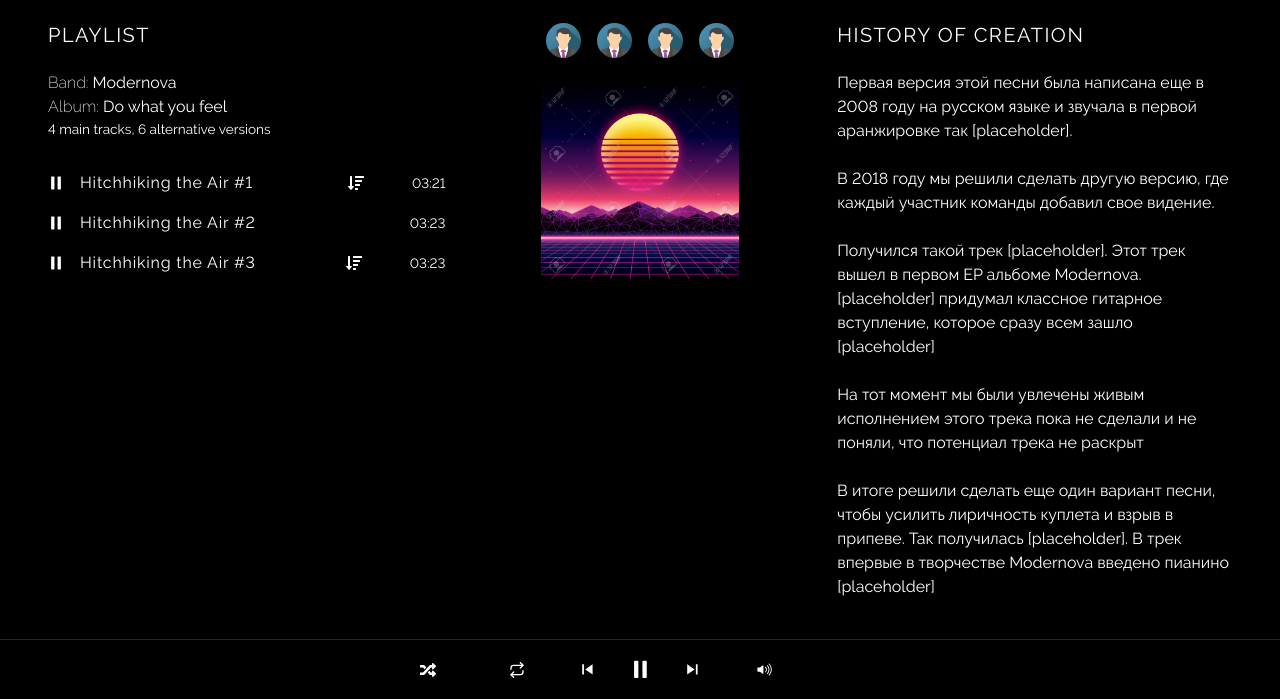
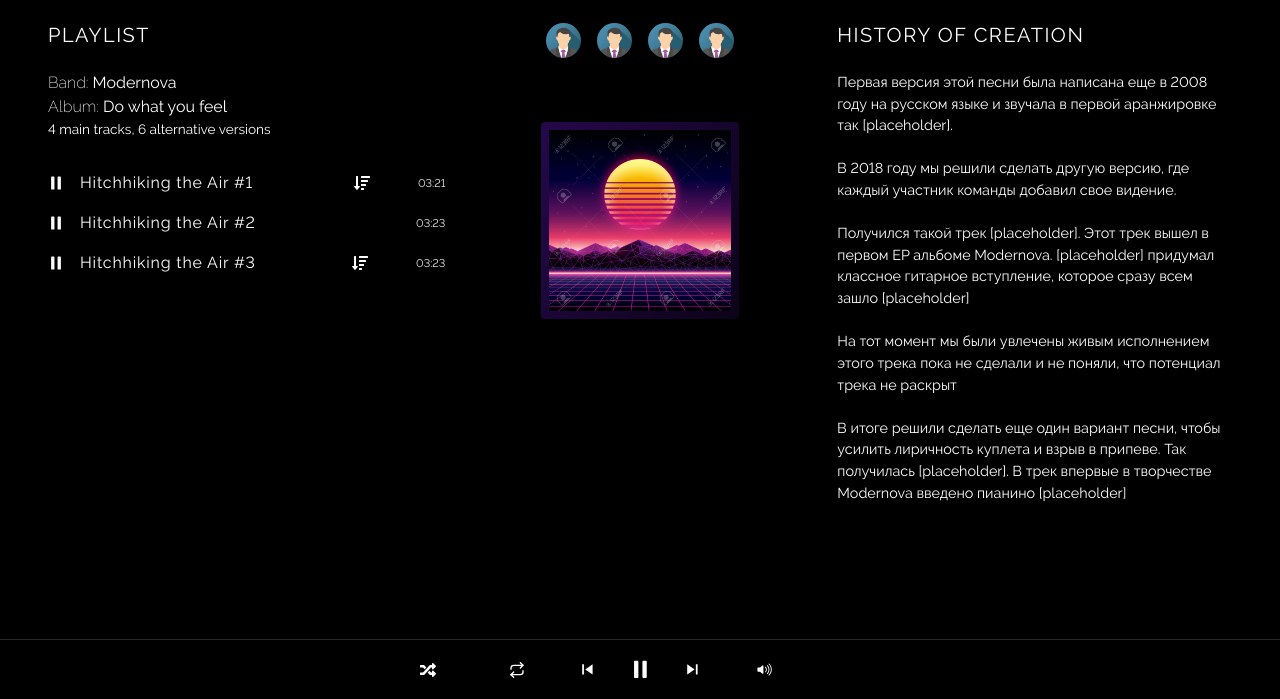
Before and after one commit to dimos171/truemuz, a React app in the folder Client/: page / in a window 1280 px wide. Shown: the part 101-800 px from the top of the page. Built offline with nearby package versions, Linux system fonts and the light colour scheme.

Commit message:
improvements

```diff
--- a/Client/src/components/App/index.scss
+++ b/Client/src/components/App/index.scss
@@ -2,9 +2,7 @@
 @import '../../shared/variables/colors';
 
 .root-container {
-  background-color: $main-dark-theme-background-color;
   color: $main-dark-theme-text-color;
-  height: 100%;
 
   .partial-view-container {
     padding-top: 100px;
--- a/Client/src/components/Header/index.scss
+++ b/Client/src/components/Header/index.scss
@@ -20,6 +20,6 @@
     border-bottom: 100px solid $main-dark-theme-header-filler-background;
     border-right: 100px solid transparent;
     height: 0;
-    width: 25%;
+    width: 32%;
   }
 }
--- a/Client/src/components/Playlist/Track/index.js
+++ b/Client/src/components/Playlist/Track/index.js
@@ -35,7 +35,7 @@ export default function Track(props) {
       <div className="d-flex align-items-center mr-5">
         {props.mainVersion && getContentBasedOnAlternatives()}
 
-        <div className="mr-5 small-text">
+        <div className="mr-5 track-length">
           {props.length}
         </div>
       </div>
--- a/Client/src/components/Playlist/Track/index.scss
+++ b/Client/src/components/Playlist/Track/index.scss
@@ -11,8 +11,13 @@
       $main-dark-theme-active-track-background-sub 100%);
     box-shadow: 0px 4px 4px $main-dark-theme-active-track-shadow;
   }
+
+  .track-name {
+    letter-spacing: 0.05em;
+  }
+
+  .track-length {
+    font-size: 0.70rem;
+    opacity: 0.9;
+  }
 }
-
-.track-name {
-  letter-spacing: 0.05em;
-}
--- a/Client/src/components/TrackCover/index.js
+++ b/Client/src/components/TrackCover/index.js
@@ -7,7 +7,7 @@ import './index.scss';
 export default function TrackCover(props) {
   return (
     <div className="col-2 px-0 mt-3 pt-2">
-      <div className="d-flex align-items-center justify-content-center mb-3 pb-2">
+      <div className="d-flex align-items-center justify-content-center mb-5 pb-3">
         <img className="rounded-avatar mx-2" src={avatar} />
         <img className="rounded-avatar mx-2" src={avatar} />
         <img className="rounded-avatar mx-2" src={avatar} />
@@ -15,7 +15,8 @@ export default function TrackCover(props) {
       </div>
 
       <div className="cover-container">
-        <img className="cover-container-image" src={cover} />
+        <img className="cover-container-image p-2" src={cover} />
+        <div className="cover-container-border"></div>
       </div>
     </div>
   );
--- a/Client/src/components/TrackCover/index.scss
+++ b/Client/src/components/TrackCover/index.scss
@@ -1,8 +1,23 @@
 .cover-container {
-  width: inherit;
+  position: relative;
+  width: 100%;
 
   &-image {
-    width: inherit;
+    width: 100%;
+    box-shadow: 8px 8px 4px rgba(0, 0, 0, 0.25);
+    border-radius: 4px;
+  }
+
+  &-border {
+    position: absolute;
+    top: 0;
+    left: 0;
+    right: 0;
+    bottom: 0;
+    background: linear-gradient(119.34deg, #4A1096 0%, rgba(48, 17, 89, 0) 149.9%);
+    opacity: 0.5;
+    border-radius: 4px;
+    z-index: -1;
   }
 }
 
--- a/Client/src/components/TrackDescription/index.js
+++ b/Client/src/components/TrackDescription/index.js
@@ -1,4 +1,6 @@
 import React, { useState } from 'react';
+
+import './index.scss';
 
 export default function TrackDescription(props) {
   return (
@@ -9,7 +11,7 @@ export default function TrackDescription(props) {
         </h5>
       </div>
 
-      <div>
+      <div className="description-text">
         Первая версия этой песни была написана еще в 2008 году на русском языке и звучала в первой аранжировке так [placeholder].
         <br />
         <br />
--- /dev/null
+++ b/Client/src/components/TrackDescription/index.scss
@@ -0,0 +1,3 @@
+.description-text {
+  font-size: 0.9rem;
+}
--- a/Client/src/shared/globals.scss
+++ b/Client/src/shared/globals.scss
@@ -1,18 +1,13 @@
 @import './variables/colors';
 @import './variables/fonts';
 
-html, body {
-  height: 100%;
+body {
   margin: 0;
   padding: 0;
   background-color: $main-dark-theme-background-color;
   font-size: 1rem;
   font-family: 'Raleway Regular';
   font-feature-settings: 'pnum' on, 'lnum' on;
-
-  #app {
-    height: 100%;
-  }
 }
 
 .small-text {
```
